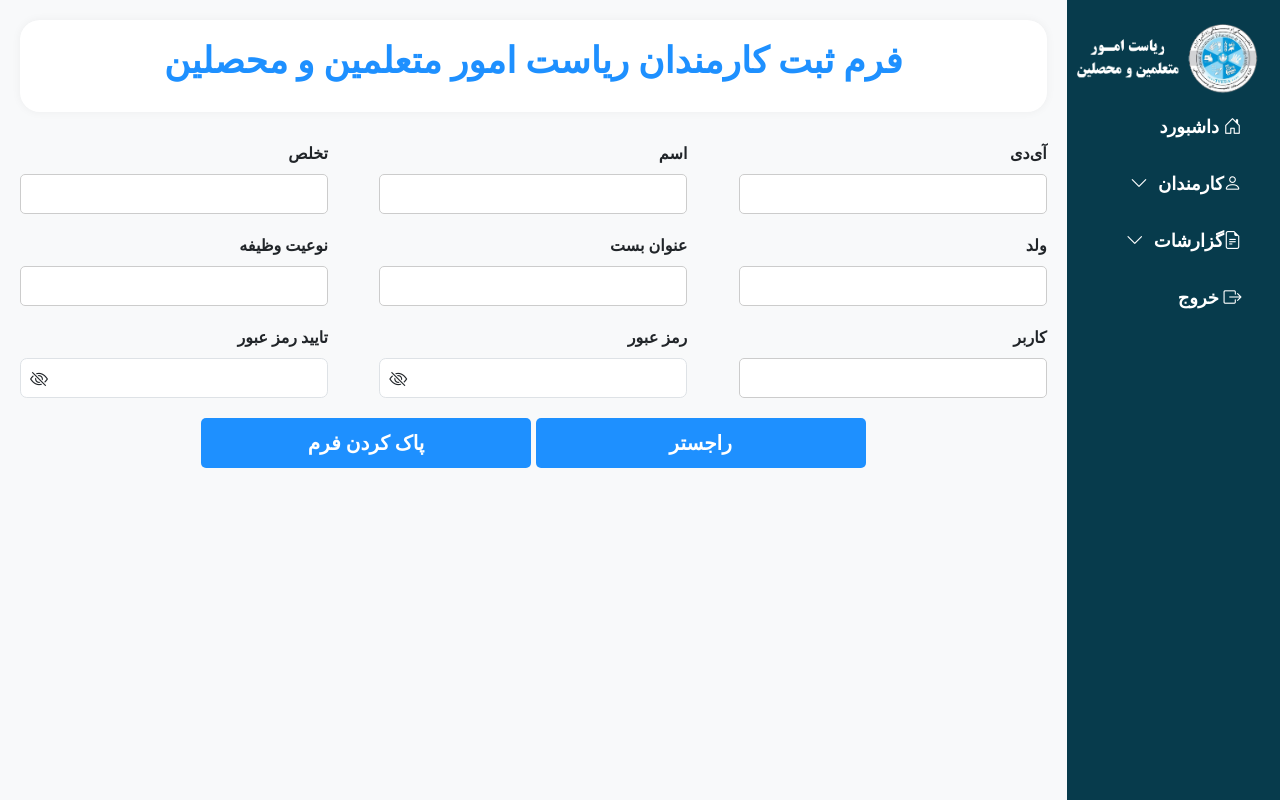
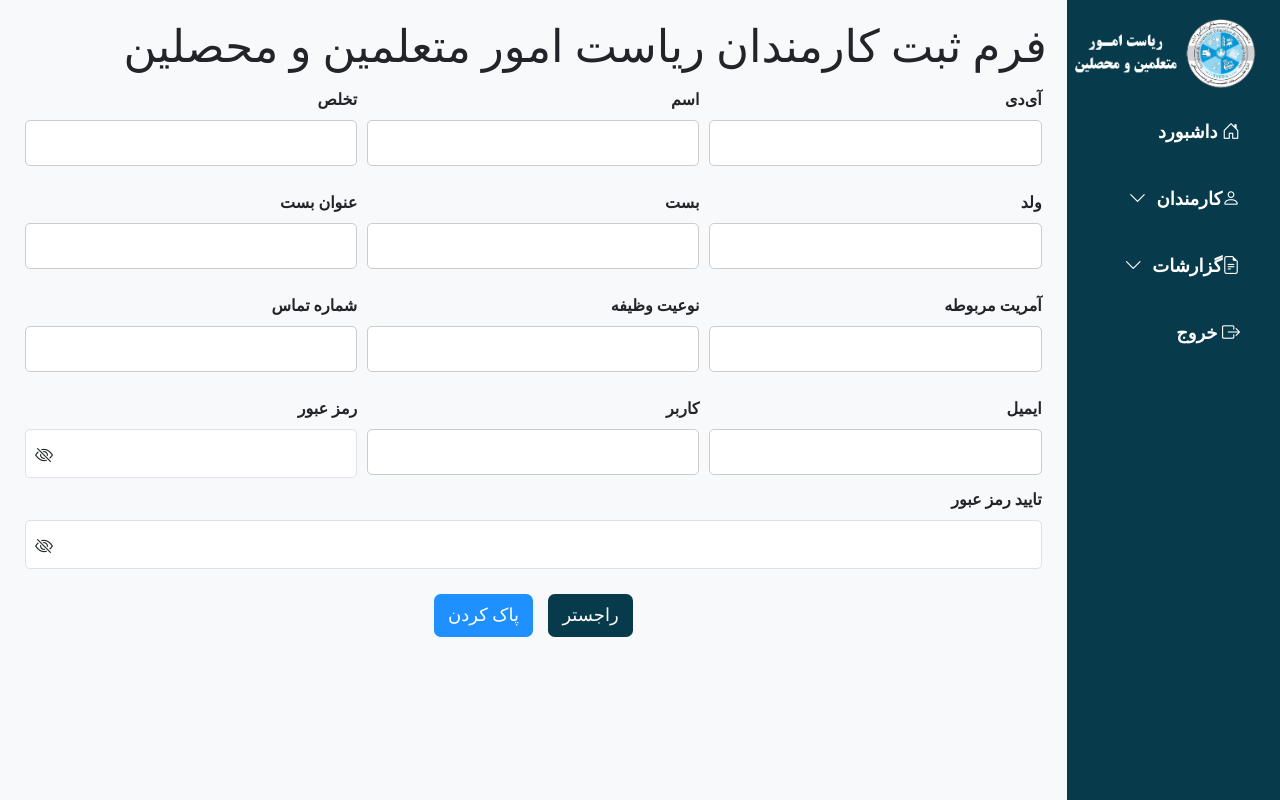
Before and after one commit to komailmohammady/Pro, a PHP site: page /dashboardpages/EmployeeRegister.php in a window 1280 px wide. Run offline with PHP 8.4, Linux system fonts and the light colour scheme.

Commit message:
new changes

```diff
--- a/dashboardpages/EmployeeRegister.php
+++ b/dashboardpages/EmployeeRegister.php
@@ -19,44 +19,60 @@
     <script src="../js/script.js"></script>
 
     <style>
-        body {
-            background-color: #f8f9fa; /* تنظیم رنگ پس‌زمینه */
+        /* Custom styles for sidebar and form */
+        .sidebar {
+            background-color: #073B4C; /* Sidebar background color */
+            color: white; /* Text color */
+            padding: 15px; /* Padding for sidebar */
+            height: 100vh; /* Full height */
         }
+
+        .sidebar a {
+            color: white; /* Link color */
+            text-decoration: none; /* Remove underline from links */
+            margin: 10px 0; /* Margin for links */
+            display: block; /* Make links block level */
+        }
+
+        .sidebar a:hover {
+            background-color: #05505b; /* Hover effect */
+        }
+
+        .main-content {
+            padding: 20px; /* Padding for main content */
+        }
+
+        .form-row {
+            display: flex; /* Flexbox for form rows */
+            flex-wrap: wrap; /* Wrap items */
+            margin-bottom: 15px; /* Bottom margin */
+        }
+
+        .form-col {
+            flex: 1; /* Flex-grow for columns */
+            min-width: 250px; /* Minimum width */
+            margin: 5px; /* Margin between columns */
+        }
+
         .form-control {
-            height: 40px; /* تنظیم ارتفاع ورودی‌های فرم */
+            padding: 10px; /* Padding for inputs */
+            border-radius: 5px; /* Rounded corners */
         }
-        .sidebar {
-            height: 100vh; /* تنظیم ارتفاع نوار کناری به اندازه کل صفحه */
-            overflow-y: auto; /* اضافه کردن اسکرول در صورت نیاز */
+
+        .btn {
+            background-color: #073B4C; /* Button background color */
+            color: white; /* Button text color */
+            margin: 5px; /* Margin for buttons */
         }
-        .main-content {
-            padding: 20px; /* اضافه کردن فاصله داخلی به محتوای اصلی */
+
+        .btn:hover {
+            background-color: #05505b; /* Hover effect for buttons */
         }
-        .header {
-            text-align: center; /* تراز کردن متن به مرکز */
-            margin-bottom: 30px; /* اضافه کردن فاصله پایین */
-            background: white; /* رنگ پس‌زمینه سفید */
-            box-shadow: 0 0 10px rgba(0, 0, 0, 0.05); /* تنظیم سایه برای جلوه */
-            color: DodgerBlue; /* رنگ متن سرآیند */
-            padding: 20px; /* فاصله داخلی سرآیند */
-            border-radius: 20px; /* گرد کردن گوشه‌های سرآیند */
-        }
-        .header h1 {
-            font-size: 2rem; /* افزایش اندازه فونت عنوان */
-            font-weight: bold; /* ضخیم کردن متن عنوان */
-        }
-        .btn {
-            padding: 10px; /* فاصله داخلی دکمه‌ها */
-            background-color: DodgerBlue; /* رنگ پس‌زمینه دکمه‌ها */
-            color: white; /* رنگ متن دکمه‌ها */
-            border: none; /* حذف حاشیه دکمه‌ها */
-            border-radius: 5px; /* گرد کردن گوشه‌های دکمه‌ها */
-            font-size: 20px; /* اندازه فونت دکمه‌ها */
-            cursor: pointer; /* تغییر نشانگر ماوس به حالت اشاره‌گر */
-            transition: background-color 0.3s; /* افزودن انیمیشن تغییر رنگ */
-            font-family: 'B Nazanin'; /* تنظیم فونت دکمه‌ها */
-            font-weight: bold; /* ضخیم کردن متن دکمه‌ها */
-            width: 330px; /* عرض دکمه‌ها */
+
+        @media (max-width: 768px) {
+            .sidebar {
+                height: auto; /* Reset height for smaller screens */
+            }
         }
     </style>
 </head>
@@ -68,104 +84,115 @@
                 <img src="../img/logo.png" alt="لوگوی داشبورد" class="logo-img"> <!-- لوگوی داشبورد -->
                 <a href="../index.php"><i class="bi bi-house-door"></i> داشبورد</a> <!-- لینک به صفحه داشبورد -->
 
-                <!-- لینک کارمندان با data-bs-toggle برای فعال‌سازی collapse -->
                 <a href="#employeesMenu" data-bs-toggle="collapse" aria-expanded="false" class="d-flex align-items-center">
                     <i class="bi bi-person"></i> کارمندان
                     <i class="bi bi-chevron-down ms-auto"></i>
                 </a>
-                <div id="employeesMenu" class="collapse"> <!-- منوی کشویی کارمندان -->
+                <div id="employeesMenu" class="collapse">
                     <ul>
-                        <li><a href="EmployeeRegister.php" class="d-block">ثبت کارمند</a></li> <!-- لینک ثبت کارمند -->
-                        <li><a href="ShowEmployee.php" class="d-block">لیست کارمندان</a></li> <!-- لینک لیست کارمندان -->
+                        <li><a href="EmployeeRegister.php" class="d-block">ثبت کارمند</a></li>
+                        <li><a href="ShowEmployee.php" class="d-block">لیست کارمندان</a></li>
                     </ul>
                 </div>
 
-                <!-- لینک گزارشات با data-bs-toggle برای فعال‌سازی collapse -->
                 <a href="#reportsMenu" data-bs-toggle="collapse" aria-expanded="false" class="d-flex align-items-center">
                     <i class="bi bi-file-earmark-text"></i> گزارشات
                     <i class="bi bi-chevron-down ms-auto"></i>
                 </a>
-                <div id="reportsMenu" class="collapse"> <!-- منوی کشویی گزارشات -->
+                <div id="reportsMenu" class="collapse">
                     <ul>
-                        <li><a href="EmployeeReport.php" class="d-block">ثبت گزارش</a></li> <!-- لینک ثبت گزارش -->
-                        <li><a href="ShowEmployeeReport.php" class="d-block">لیست گزارشات</a></li> <!-- لینک لیست گزارشات -->
+                        <li><a href="EmployeeReport.php" class="d-block">ثبت گزارش</a></li>
+                        <li><a href="ShowEmployeeReport.php" class="d-block">لیست گزارشات</a></li>
                     </ul>
                 </div>
 
-                <a href="logout.html"><i class="bi bi-box-arrow-right"></i> خروج</a> <!-- لینک خروج -->
+                <a href="logout.html"><i class="bi bi-box-arrow-right"></i> خروج</a>
             </div>
 
             <!-- ناحیه محتوای اصلی -->
             <div class="col-md-10 main-content">
                 <div class="header">
-                    <h1>فرم ثبت کارمندان ریاست امور متعلمین و محصلین</h1> <!-- عنوان صفحه فرم -->
+                    <h1>فرم ثبت کارمندان ریاست امور متعلمین و محصلین</h1>
                 </div>
 
                 <!-- فرم ثبت کارمند -->
                 <form action="../PHP/EmployeeRegisterAddCodes.php" method="post" id="form" onsubmit="return validateForm()">
                     <div class="form-row">
                         <div class="form-col">
-                            <label for="UserName">آی‌دی</label> <!-- برچسب آی‌دی -->
-                            <input type="number" id="UserName" name="ID" class="form-control"> <!-- ورودی آی‌دی -->
+                            <label for="UserName">آی‌دی</label>
+                            <input type="number" id="UserName" name="ID" class="form-control">
                         </div>
-
                         <div class="form-col">
-                            <label for="Report">اسم</label> <!-- برچسب اسم -->
-                            <input type="text" id="Report" name="Name" class="form-control"> <!-- ورودی اسم -->
+                            <label for="Report">اسم</label>
+                            <input type="text" id="Report" name="Name" class="form-control">
                         </div>
-
                         <div class="form-col">
-                            <label for="Time">تخلص</label> <!-- برچسب تخلص -->
-                            <input type="text" id="Time" name="LastName" class="form-control"> <!-- ورودی تخلص -->
+                            <label for="Time">تخلص</label>
+                            <input type="text" id="Time" name="LastName" class="form-control">
                         </div>
                     </div>
 
                     <div class="form-row">
                         <div class="form-col">
-                            <label for="Plane">ولد</label> <!-- برچسب ولد -->
-                            <input type="text" id="Plane" name="FatherName" class="form-control"> <!-- ورودی ولد -->
+                            <label for="Plane">ولد</label>
+                            <input type="text" id="Plane" name="FatherName" class="form-control">
                         </div>
-
                         <div class="form-col">
-                            <label for="solve">عنوان بست</label> <!-- برچسب عنوان بست -->
-                            <input type="text" id="solve" name="PostType" class="form-control"> <!-- ورودی عنوان بست -->
+                            <label for="solve">بست</label>
+                            <input type="text" id="solve" name="PostType" class="form-control">
                         </div>
-
                         <div class="form-col">
-                            <label for="signature">نوعیت وظیفه</label> <!-- برچسب نوعیت وظیفه -->
-                            <input type="text" id="signature" name="JobType" class="form-control"> <!-- ورودی نوعیت وظیفه -->
+                            <label for="signature">عنوان بست</label>
+                            <input type="text" id="signature" name="JobType" class="form-control">
                         </div>
                     </div>
 
                     <div class="form-row">
                         <div class="form-col">
-                            <label for="persent">کاربر</label> <!-- برچسب کاربر -->
-                            <input type="text" id="persent" name="Username" class="form-control"> <!-- ورودی کاربر -->
+                            <label for="signature">آمریت مربوطه</label>
+                            <input type="text" id="signature" name="JobType" class="form-control">
                         </div>
+                        <div class="form-col">
+                            <label for="signature">نوعیت وظیفه</label>
+                            <input type="text" id="signature" name="JobType" class="form-control">
+                        </div>
+                        <div class="form-col">
+                            <label for="signature">شماره تماس</label>
+                            <input type="text" id="signature" name="JobType" class="form-control">
+                        </div>
+                    </div>
 
+                    <div class="form-row">
+                        <div class="form-col">
+                            <label for="signature">ایمیل</label>
+                            <input type="text" id="signature" name="JobType" class="form-control">
+                        </div>
+                        <div class="form-col">
+                            <label for="persent">کاربر</label>
+                            <input type="text" id="persent" name="Username" class="form-control">
+                        </div>
                         <div class="form-col position-relative">
-                            <label for="state">رمز عبور</label> <!-- برچسب رمز عبور -->
-                            <input type="password" id="state" name="Password" class="form-control"> <!-- ورودی رمز عبور -->
-                            <i class="bi bi-eye-slash position-absolute top-50 start-0 me-2 toggle-icon" style="cursor: pointer;margin-left:10px;margin-top:5px;" id="togglePassword1" onclick="togglePassword('state', 'togglePassword1')"></i> <!-- آیکون نمایش رمز عبور -->
+                            <label for="state">رمز عبور</label>
+                            <input type="password" id="state" name="Password" class="form-control">
+                            <i class="bi bi-eye-slash position-absolute top-50 start-0 me-2 toggle-icon" style="cursor: pointer;margin-left:10px;margin-top:5px;" id="togglePassword1" onclick="togglePassword('state', 'togglePassword1')"></i>
                         </div>
-
                         <div class="form-col position-relative">
-                            <label for="prob">تایید رمز عبور</label> <!-- برچسب تایید رمز عبور -->
-                            <input type="password" id="prob" name="Conform_Password" class="form-control"> <!-- ورودی تایید رمز عبور -->
-                            <i class="bi bi-eye-slash position-absolute top-50 start-0 me-2 toggle-icon" style="cursor: pointer;margin-left:10px;margin-top:5px;" id="togglePassword2" onclick="togglePassword('prob', 'togglePassword2')"></i> <!-- آیکون نمایش رمز عبور -->
+                            <label for="prob">تایید رمز عبور</label>
+                            <input type="password" id="prob" name="Conform_Password" class="form-control">
+                            <i class="bi bi-eye-slash position-absolute top-50 start-0 me-2 toggle-icon" style="cursor: pointer;margin-left:10px;margin-top:5px;" id="togglePassword2" onclick="togglePassword('prob', 'togglePassword2')"></i>
                         </div>
                     </div>
 
                     <div class="text-center"> <!-- دکمه‌های ثبت و پاک کردن فرم -->
                         <button type="submit" class="btn">راجستر</button>
-                        <button type="reset" class="btn" style="background-color: DodgerBlue;">پاک کردن فرم</button>
+                        <button type="reset" class="btn" style="background-color: DodgerBlue;">پاک کردن</button>
                     </div>
                 </form>
             </div>
         </div>
     </div>
 
-    <!-- جاوا اسکریپت بوت‌استرپ -->
+    <!-- اسکریپت‌های جاوااسکریپت بوت‌استرپ -->
     <script src="https://cdn.jsdelivr.net/npm/bootstrap@5.3.0-alpha1/dist/js/bootstrap.bundle.min.js"></script>
 </body>
 </html>
```
